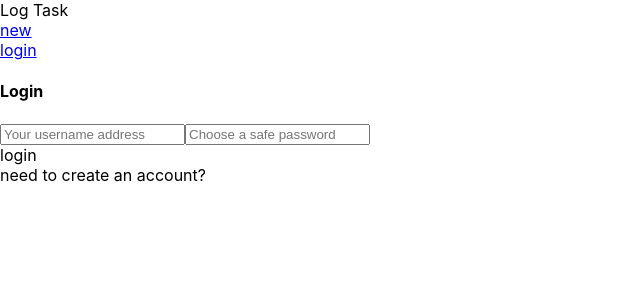
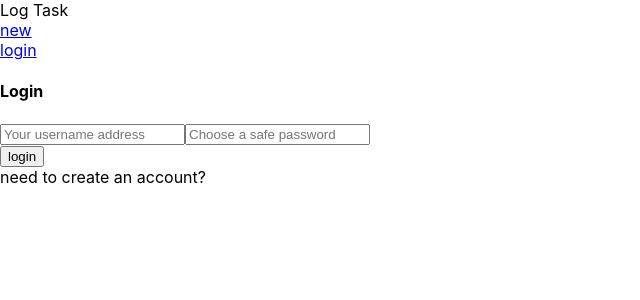
Before and after one commit to nakietfit/log-task-client, a React (Create React App) app: page /login in a window 1280 px wide. Shown: the top 300 px of the page, without its empty margins (0-640 px from the left). Built offline with nearby package versions, Linux system fonts and the light colour scheme.

Commit message:
create user

```diff
--- a/src/components/Login.js
+++ b/src/components/Login.js
@@ -5,8 +5,11 @@
 
 const SIGNUP_MUTATION = gql`
   mutation SignupMutation($username: String!, $password: String!) {
-    signup(username: $username, password: $password) {
-      token
+    createUser(username: $username, password: $password) {
+      user {
+        id
+        username
+      }
     }
   }
 `
@@ -52,9 +55,9 @@
             onCompleted={data => this._confirm(data)}
           >
             {mutation => (
-              <div onClick={mutation}>
+              <button onClick={mutation}>
                 {login ? 'login' : 'create account'}
-              </div>
+              </button>
             )}
           </Mutation>
           <div
```
